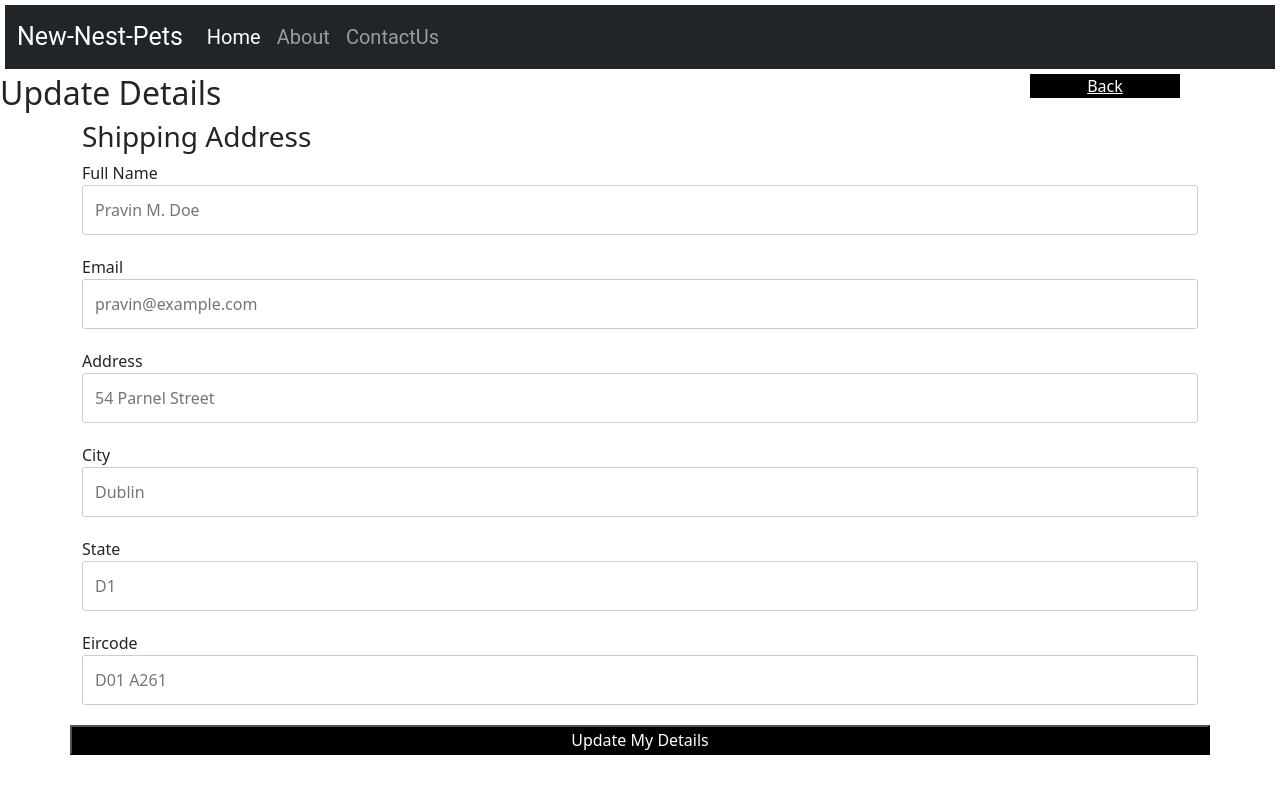
After one commit to Pravin-Ravindran/devops_petadopt, a Django app: page /updatedetails/ in a window 1280 px wide. The commit adds this page. Run offline with Django 4.2, Linux system fonts and the light colour scheme.

Commit message:
Seventeen commit

```diff
--- a/petadoptapp/templates/modify.html
+++ b/petadoptapp/templates/modify.html
@@ -12,7 +12,9 @@
         <a href="{%url 'Revoke' %}">
           <button type="button" class="btn btn-secondary" data-bs-dismiss="modal">Delete My Request</button>
         </a>
+        <a href="{%url 'Updatedetails' %}">
         <button type="button" class="btn btn-primary">Update My Details</button>
+        </a>
       </div>
     </div>
   </div>
--- /dev/null
+++ b/petadoptapp/templates/updatedetails.html
@@ -0,0 +1,40 @@
+{% extends 'base.html' %}
+{% block content %}
+<link rel="stylesheet" href="/static/style.css">
+<a href="{% url 'Home' %}" style="float: right;margin-right: 100px;width: 150px; color:white;background-color:black;text-align: center;" class="Backbutton">Back</a>
+<!--<input type="submit" style="float: right;margin-right: 100px;width: 150px; color:white;background-color:black;" class="Backbutton", value="Back">-->
+<h2>Update Details</h2>
+<div class="row">
+  <div class="col-75">
+    <div class="container">
+      <form action="{% url 'Modified' %}">
+        <div class="row">
+          <div class="col-50">
+            <h3>Shipping Address</h3>
+            <label for="fname"><i class="fa fa-user"></i> Full Name</label>
+            <input type="text" id="fname" name="fname" placeholder="Pravin M. Doe" required>
+            <label for="email"><i class="fa fa-envelope"></i> Email</label>
+            <input type="text" id="email" name="email" placeholder="pravin@example.com" required>
+            <label for="adr"><i class="fa fa-address-card-o"></i> Address</label>
+            <input type="text" id="adr" name="address" placeholder="54 Parnel Street">
+            <label for="city"><i class="fa fa-institution"></i> City</label>
+            <input type="text" id="city" name="city" placeholder="Dublin">
+
+            <div class="row">
+              <div class="col-50">
+                <label for="state">State</label>
+                <input type="text" id="state" name="state" placeholder="D1">
+              </div>
+              <div class="col-50">
+                <label for="zip">Eircode</label>
+                <input type="text" id="zip" name="zip" placeholder="D01 A261">
+              </div>
+            </div>
+          </div>
+              <input type="submit" style="text-decoration:none;background-color:black;color:white" ,class="submitbutton", value="Update My Details">
+      </form>
+    </div>
+  </div>
+ </div>
+
+{% endblock %}
--- a/petadoptapp/urls.py
+++ b/petadoptapp/urls.py
@@ -12,6 +12,8 @@ urlpatterns = [
     path('contactus/',views.contactus,name='Contact'),
     path('modify/',views.modify,name='Modify'),
     path('revokerequest/',views.revokerequest,name='Revoke'),
+    path('updatedetails/',views.updatedetails,name='Updatedetails'),
+    path('modifieddetails/',views.modifieddetails,name='Modified'),
     ]
 
 urlpatterns +=static(settings.MEDIA_URL,document_root=settings.MEDIA_ROOT)
--- a/petadoptapp/views.py
+++ b/petadoptapp/views.py
@@ -26,3 +26,9 @@ def modify(request):
 
 def revokerequest(request):
     return render(request,'revokerequest.html')
+
+def updatedetails(request):
+    return render(request,'updatedetails.html')
+
+def modifieddetails(request):
+    return render(request,'modifieddetails.html')
```
Also changed, not shown: petadoptapp/templates/modifieddetails.html (added, +13 -0 lines), db.sqlite3.
